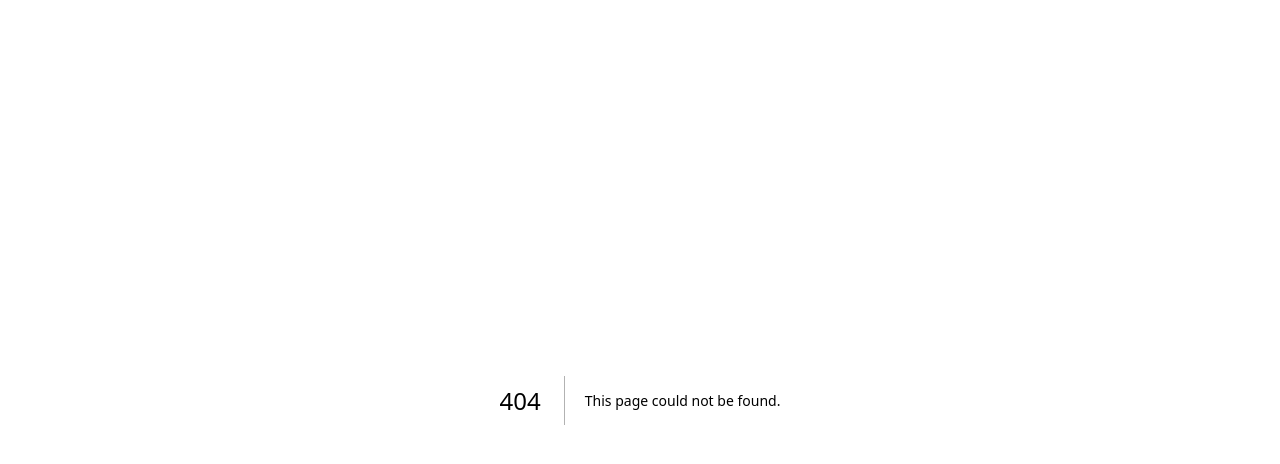
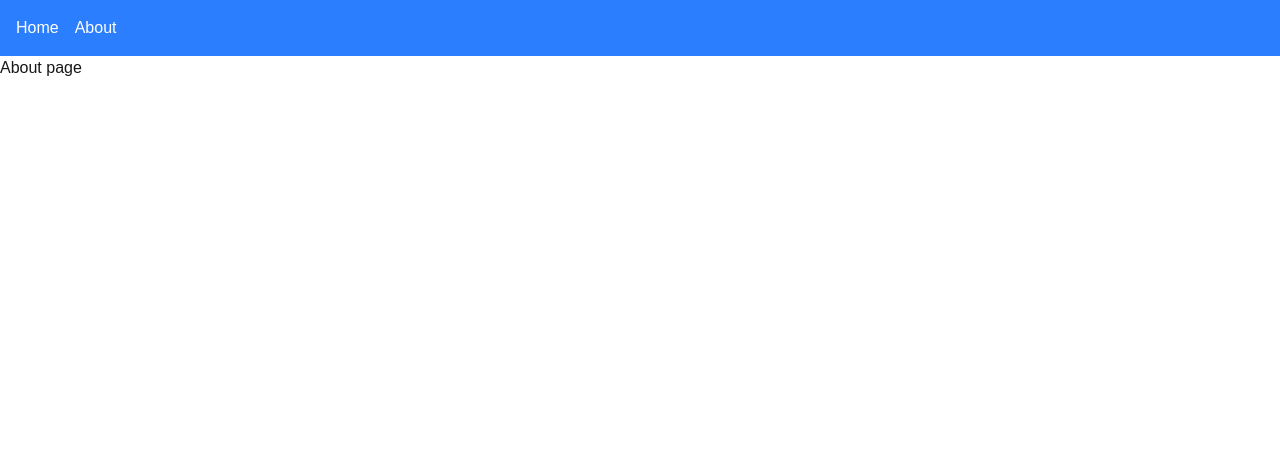
Before and after one commit to kasahun-welela/alx-project-0x02-setup, a Next.js app in the folder alx-project-0x02/: page /about in a window 1280 px wide. Before the commit this address had no page. Shown: the top 464 px of the page. Built offline with nearby package versions, Linux system fonts and the light colour scheme.

Commit message:
implement basic routing

```diff
--- a/alx-project-0x02/components/layout/Header.tsx
+++ b/alx-project-0x02/components/layout/Header.tsx
@@ -1,5 +1,13 @@
+import Link from "next/link";
 import React from "react";
 
 export default function Header() {
-  return <div>Header</div>;
+  return (
+    <header className="flex justify-between items-center p-4 bg-blue-500  ">
+      <nav className="flex justify-center items-center gap-4 text-white">
+        <Link href="/home">Home</Link>
+        <Link href="/about">About</Link>
+      </nav>
+    </header>
+  );
 }
--- /dev/null
+++ b/alx-project-0x02/pages/about.tsx
@@ -0,0 +1,13 @@
+import Header from "@/components/layout/Header";
+import React from "react";
+
+function About() {
+  return (
+    <>
+      <Header />
+      <h1>About page</h1>
+    </>
+  );
+}
+
+export default About;
--- /dev/null
+++ b/alx-project-0x02/pages/home.tsx
@@ -0,0 +1,13 @@
+import Header from "@/components/layout/Header";
+import React from "react";
+
+function Home() {
+  return (
+    <>
+      <Header />
+      <h1>Home page</h1>
+    </>
+  );
+}
+
+export default Home;
```
